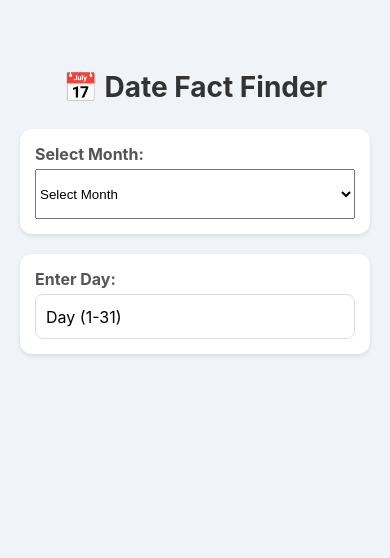
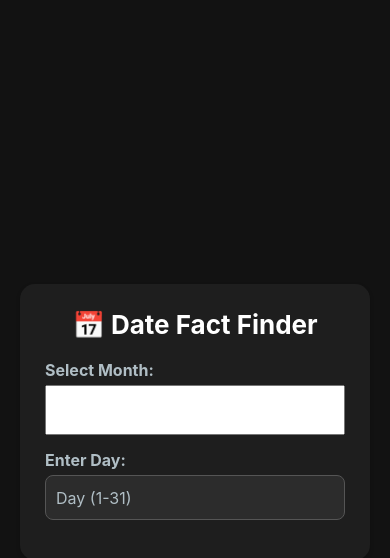
Before and after one commit to ChronicCoffee/CPRG-303-Assignment-3, a React Native app: screen / in a window 390 px wide. Shown: the top 558 px of the page. Built offline with nearby package versions, Linux system fonts and the light colour scheme.

Commit message:
Update App.tsx
Final Output

```diff
--- a/App.tsx
+++ b/App.tsx
@@ -7,7 +7,8 @@ import {
   Platform,
   TouchableOpacity,
   Modal,
-  ScrollView,
+  Keyboard,
+  TouchableWithoutFeedback,
 } from 'react-native';
 import { Picker } from '@react-native-picker/picker';
 import { getDateFact } from './api';
@@ -34,12 +35,13 @@ const App = () => {
   };
 
   return (
+    <TouchableWithoutFeedback onPress={Keyboard.dismiss}>
       <View style={styles.container}>
-      <ScrollView contentContainerStyle={styles.content}>
+        <View style={styles.card}>
           <Text style={styles.title}>📅 Date Fact Finder</Text>
 
-        {/* Month Picker - iOS uses Modal */}
-        <View style={styles.pickerContainer}>
+          {/* Month Picker */}
+          <View style={styles.inputWrapper}>
             <Text style={styles.label}>Select Month:</Text>
             {Platform.OS === 'ios' ? (
               <>
@@ -54,7 +56,7 @@ const App = () => {
 
                 <Modal
                   transparent
-                animationType="slide"
+                  animationType="fade"
                   visible={modalVisible}
                   onRequestClose={() => setModalVisible(false)}
                 >
@@ -106,13 +108,14 @@ const App = () => {
           </View>
 
           {/* Day Input */}
-        <View style={styles.inputContainer}>
+          <View style={styles.inputWrapper}>
             <Text style={styles.label}>Enter Day:</Text>
             <TextInput
               style={styles.input}
               placeholder="Day (1-31)"
               keyboardType="numeric"
               maxLength={2}
+              placeholderTextColor="#B0BEC5"
               value={day}
               onChangeText={(text) => {
                 setDay(text);
@@ -123,80 +126,74 @@ const App = () => {
 
           {/* Display Fact */}
           {fact ? <Text style={styles.fact}>{fact}</Text> : null}
-      </ScrollView>
         </View>
+      </View>
+    </TouchableWithoutFeedback>
   );
 };
 
 const styles = StyleSheet.create({
   container: {
     flex: 1,
-    backgroundColor: '#f0f4f8',
-    paddingTop: 50,
-  },
-  content: {
-    padding: 20,
+    backgroundColor: '#121212',
     justifyContent: 'center',
     alignItems: 'center',
+    paddingHorizontal: 20,
+  },
+  card: {
+    backgroundColor: '#1E1E1E',
+    width: '100%',
+    maxWidth: 400,
+    padding: 25,
+    borderRadius: 15,
+    alignItems: 'center',
+    elevation: 4,
+    shadowColor: '#000',
+    shadowOffset: { width: 0, height: 2 },
+    shadowOpacity: 0.2,
+    shadowRadius: 4,
   },
   title: {
-    fontSize: 28,
+    fontSize: 26,
     fontWeight: 'bold',
-    marginBottom: 25,
-    color: '#333',
+    marginBottom: 20,
+    color: '#FFFFFF',
     textAlign: 'center',
   },
-  pickerContainer: {
+  inputWrapper: {
     width: '100%',
-    backgroundColor: '#fff',
-    borderRadius: 12,
-    padding: 15,
-    marginBottom: 20,
-    elevation: 3,
-    shadowColor: '#000',
-    shadowOffset: { width: 0, height: 2 },
-    shadowOpacity: 0.1,
-    shadowRadius: 4,
+    marginBottom: 15,
+  },
+  label: {
+    fontSize: 16,
+    fontWeight: 'bold',
+    marginBottom: 5,
+    color: '#B0BEC5',
   },
   iosPickerButton: {
     paddingVertical: 12,
-    backgroundColor: '#e3e6eb',
+    backgroundColor: '#333333',
     borderRadius: 10,
     alignItems: 'center',
   },
   iosPickerText: {
     fontSize: 18,
-    color: '#333',
+    color: '#FFFFFF',
   },
   picker: {
     height: 50,
     width: '100%',
-  },
-  inputContainer: {
-    width: '100%',
-    backgroundColor: '#fff',
-    borderRadius: 12,
-    padding: 15,
-    elevation: 3,
-    shadowColor: '#000',
-    shadowOffset: { width: 0, height: 2 },
-    shadowOpacity: 0.1,
-    shadowRadius: 4,
-  },
-  label: {
-    fontSize: 16,
-    fontWeight: 'bold',
-    marginBottom: 5,
-    color: '#555',
+    color: '#FFFFFF',
   },
   input: {
     height: 45,
-    borderColor: '#ddd',
+    borderColor: '#555',
     borderWidth: 1,
     borderRadius: 8,
     paddingHorizontal: 10,
-    backgroundColor: '#fff',
+    backgroundColor: '#2C2C2C',
     fontSize: 16,
+    color: '#FFFFFF',
   },
   fact: {
     fontSize: 18,
@@ -204,8 +201,9 @@ const styles = StyleSheet.create({
     textAlign: 'center',
     marginTop: 20,
     padding: 15,
-    borderRadius: 12,
-    backgroundColor: '#fff',
+    borderRadius: 10,
+    backgroundColor: '#263238',
+    color: '#FFFFFF',
     elevation: 3,
     shadowColor: '#000',
     shadowOffset: { width: 0, height: 2 },
@@ -215,24 +213,24 @@ const styles = StyleSheet.create({
   modalContainer: {
     flex: 1,
     justifyContent: 'flex-end',
-    backgroundColor: 'rgba(0,0,0,0.5)',
+    backgroundColor: 'rgba(0,0,0,0.6)',
   },
   modalContent: {
-    backgroundColor: '#fff',
+    backgroundColor: '#1E1E1E',
     borderTopLeftRadius: 20,
     borderTopRightRadius: 20,
     padding: 20,
   },
   okButton: {
     marginTop: 10,
-    backgroundColor: '#007AFF',
+    backgroundColor: '#1976D2',
     paddingVertical: 10,
     borderRadius: 8,
     alignItems: 'center',
   },
   okButtonText: {
     fontSize: 18,
-    color: '#fff',
+    color: '#FFFFFF',
     fontWeight: 'bold',
   },
 });
```
Lines whose indentation alone changed are shown as unchanged.
